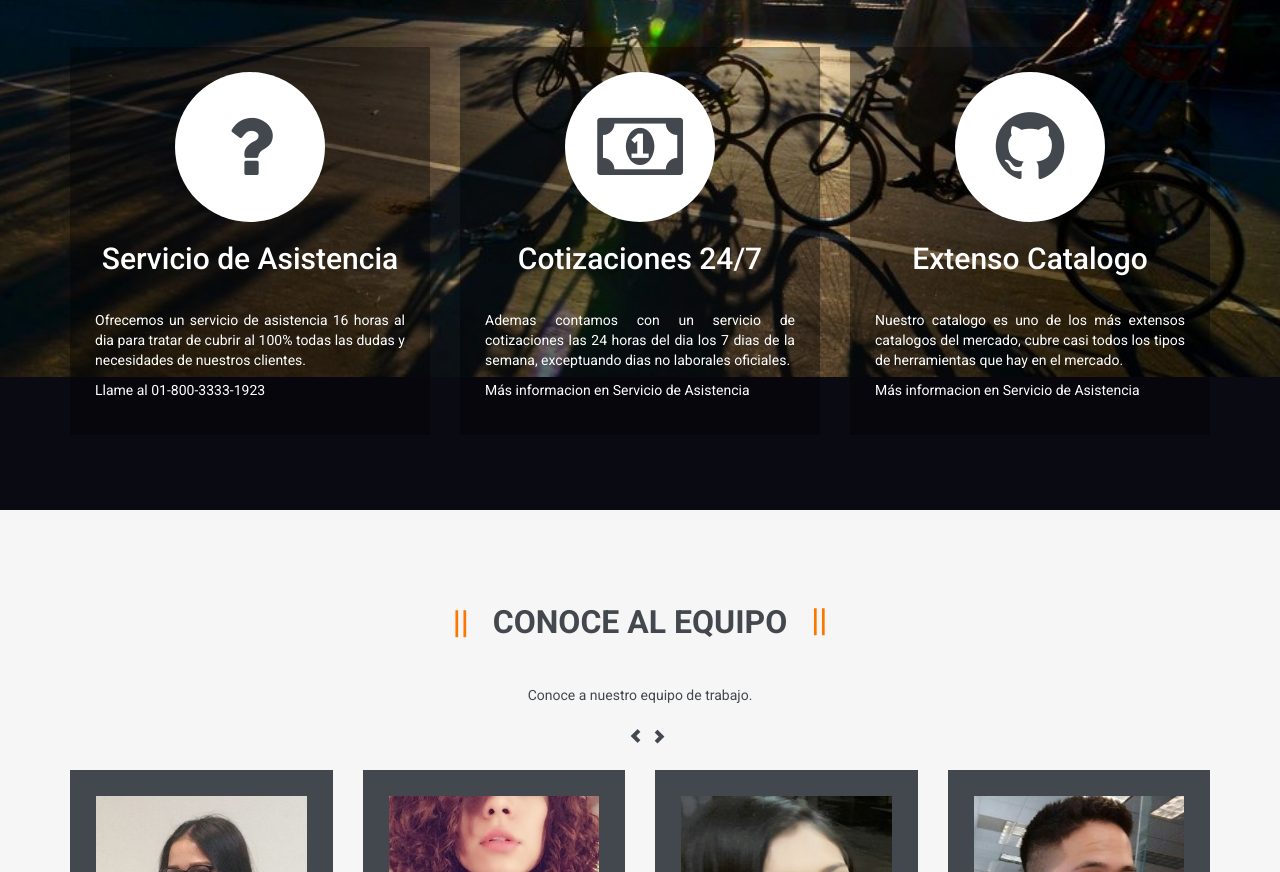
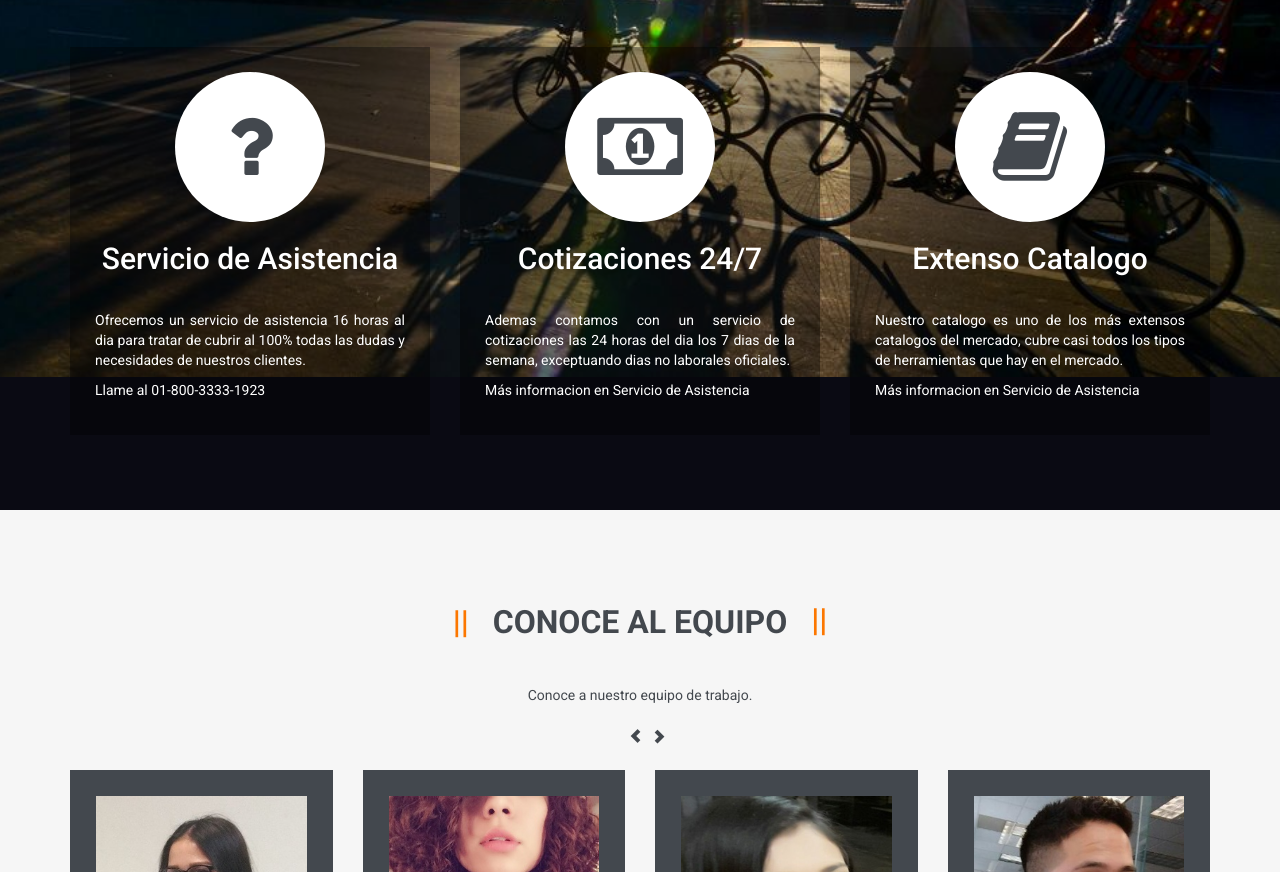
Before and after one commit to comunidad-femate/Femate, a plain HTML site: page index.html in a window 1280 px wide. Shown: the part 1705-2577 px from the top of the page. Drawn offline with Linux system fonts and the light colour scheme.

Commit message:
Cambiamos el icono de git por libro

```diff
--- a/index.html
+++ b/index.html
@@ -210,7 +210,7 @@
 							</div>
 							<div class="col-sm-4">
 								<div class="single-service">
-									<i class="fa fa-github"></i>
+									<i class="fa fa-book"></i>
 									<h2>Extenso Catalogo</h2>
 									<p>Nuestro catalogo es uno de los más extensos catalogos del mercado, cubre casi todos los tipos de herramientas que hay en el mercado.<p>
 									<p>Más informacion en Servicio de Asistencia<p>
```
